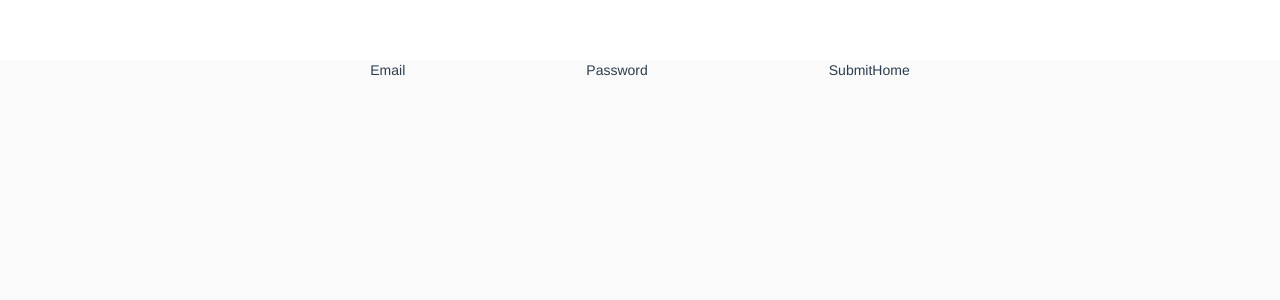
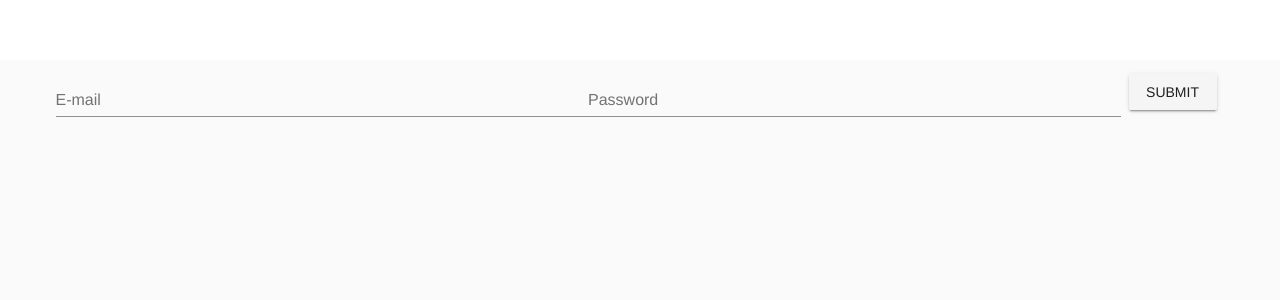
Before and after one commit to mariajcb/vue-login, a Vue app: page /login in a window 1280 px wide. Shown: the top 300 px of the page. Built offline with nearby package versions, Linux system fonts and the light colour scheme.

Commit message:
adds form to user login

```diff
--- a/src/components/UserLogin.vue
+++ b/src/components/UserLogin.vue
@@ -1,5 +1,34 @@
 <template lang="html">
-  <form>
+  <v-form v-model="valid">
+   <v-container>
+     <v-layout>
+
+        <v-text-field
+          v-model="email"
+          :rules="emailRules"
+          label="E-mail"
+          required
+        ></v-text-field>
+      <!-- </v-flex> -->
+
+      <!-- <v-flex
+        xs12
+        md4
+      > -->
+        <v-text-field
+          v-model="password"
+          :rules="passwordRules"
+          label="Password"
+          required
+        ></v-text-field>
+      <!-- </v-flex> -->
+
+      <v-btn @click="submit">submit</v-btn>
+
+      </v-layout>
+    </v-container>
+  </v-form>
+  <!-- <form>
     <label for="email">Email</label>
     <input
       type="text"
@@ -12,7 +41,7 @@
       :value="user.password"/>
     <button type="button" name="button">Submit</button>
     <button @click="navigateToHome" type="button" name="button">Home</button>
-  </form>
+  </form> -->
 </template>
 
 <script>
```
